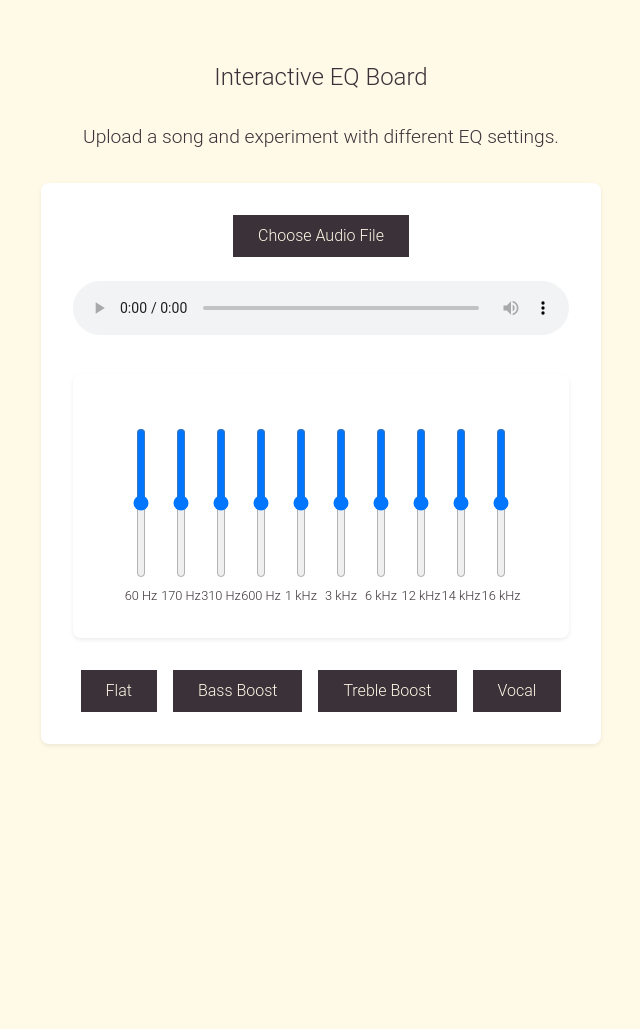
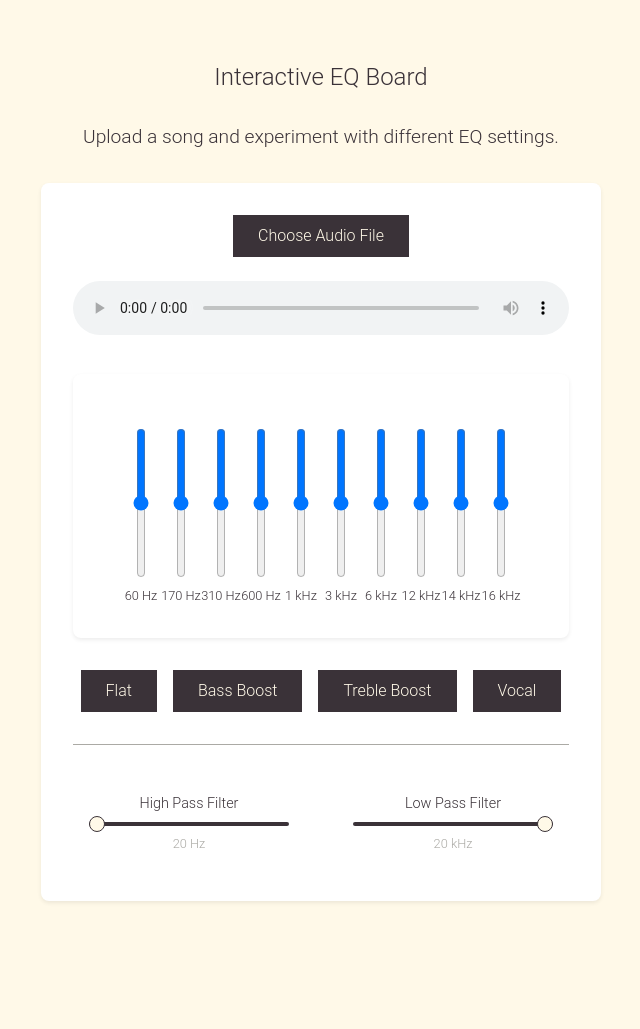
Before and after one commit to xnicolll/ui-eq-lab, a Flask app: page /examples in a window 1280 px wide. Shown: the part 297-1326 px from the top of the page, without its empty margins (319-959 px from the left). Before the commit the page ends 1042 px from the top, so only its background shows below. Run offline with Flask 3, Linux system fonts and the light colour scheme.

Commit message:
feat: high + low pass filters

```diff
--- a/static/css/style.css
+++ b/static/css/style.css
@@ -106,9 +106,9 @@ body {
     max-width: 1000px;
     margin: 0 auto;
     text-align: center;
-    height: 67vh;
+    min-height: 67vh;
     position: relative;
-    overflow: hidden;
+    overflow: visible;
     display: flex;
     flex-direction: column;
 }
@@ -193,7 +193,7 @@ p {
     display: flex;
     justify-content: center;
     align-items: center;
-    overflow: hidden;
+    overflow: visible;
 }
 
 .overview-graphic {
@@ -570,6 +570,7 @@ p {
     box-shadow: 0 0.125rem 0.25rem rgba(0, 0, 0, 0.075);
     margin: 2rem auto;
     max-width: 800px;
+    overflow: visible;
 }
 
 .audio-upload {
@@ -659,3 +660,51 @@ p {
     background-color: var(--light);
     color: var(--dark);
 }
+
+.pass-filters {
+    display: flex;
+    justify-content: center;
+    gap: 2rem;
+    margin-top: 2rem;
+    padding-top: 2rem;
+    border-top: 1px solid var(--accent);
+    flex-wrap: wrap;
+}
+
+.pass-filter {
+    display: flex;
+    flex-direction: column;
+    align-items: center;
+    gap: 0.5rem;
+    min-width: 200px;
+    padding: 1rem;
+}
+
+.pass-filter label {
+    font-size: 0.9rem;
+    color: var(--dark);
+}
+
+.pass-filter input[type="range"] {
+    width: 200px;
+    height: 4px;
+    -webkit-appearance: none;
+    background: var(--dark);
+    outline: none;
+    border-radius: 2px;
+}
+
+.pass-filter input[type="range"]::-webkit-slider-thumb {
+    -webkit-appearance: none;
+    width: 16px;
+    height: 16px;
+    background: var(--light);
+    border: 1px solid var(--dark);
+    border-radius: 50%;
+    cursor: pointer;
+}
+
+.pass-filter .frequency-value {
+    font-size: 0.8rem;
+    color: var(--accent);
+}
--- a/templates/examples.html
+++ b/templates/examples.html
@@ -69,6 +69,19 @@
                         <button class="preset-btn" data-preset="treble-boost">Treble Boost</button>
                         <button class="preset-btn" data-preset="vocal">Vocal</button>
                     </div>
+
+                    <div class="pass-filters">
+                        <div class="pass-filter">
+                            <label>High Pass Filter</label>
+                            <input type="range" id="high-pass" min="20" max="1000" value="20" step="1">
+                            <span class="frequency-value">20 Hz</span>
+                        </div>
+                        <div class="pass-filter">
+                            <label>Low Pass Filter</label>
+                            <input type="range" id="low-pass" min="1000" max="20000" value="20000" step="1">
+                            <span class="frequency-value">20 kHz</span>
+                        </div>
+                    </div>
                 </div>
             </div>
         </div>
@@ -81,21 +94,35 @@ document.addEventListener('DOMContentLoaded', function() {
     const fileInput = document.getElementById('audio-file');
     const eqControls = document.querySelectorAll('.eq-control');
     const presetButtons = document.querySelectorAll('.preset-btn');
+    const highPassSlider = document.getElementById('high-pass');
+    const lowPassSlider = document.getElementById('low-pass');
 
     // Audio context and nodes
     let audioContext;
     let source;
     let gainNode;
     let filters = [];
+    let highPassFilter;
+    let lowPassFilter;
 
     // Initialize audio context
     function initAudioContext() {
         if (!audioContext) {
             audioContext = new (window.AudioContext || window.webkitAudioContext)();
             gainNode = audioContext.createGain();
-            gainNode.connect(audioContext.destination);
 
-            // Create filters for each frequency band
+            // Create high and low pass filters
+            highPassFilter = audioContext.createBiquadFilter();
+            highPassFilter.type = 'highpass';
+            highPassFilter.frequency.value = 20;
+            highPassFilter.Q.value = 1;
+
+            lowPassFilter = audioContext.createBiquadFilter();
+            lowPassFilter.type = 'lowpass';
+            lowPassFilter.frequency.value = 20000;
+            lowPassFilter.Q.value = 1;
+
+            // Create EQ filters
             const frequencies = [60, 170, 310, 600, 1000, 3000, 6000, 12000, 14000, 16000];
             frequencies.forEach(freq => {
                 const filter = audioContext.createBiquadFilter();
@@ -106,11 +133,14 @@ document.addEventListener('DOMContentLoaded', function() {
                 filters.push(filter);
             });
 
-            // Connect filters in series
+            // Connect all filters in series
+            highPassFilter.connect(lowPassFilter);
             filters.reduce((prev, curr) => {
                 prev.connect(curr);
                 return curr;
-            }).connect(gainNode);
+            }, lowPassFilter).connect(gainNode);
+
+            gainNode.connect(audioContext.destination);
         }
     }
 
@@ -132,9 +162,27 @@ document.addEventListener('DOMContentLoaded', function() {
                     source.disconnect();
                 }
                 source = audioContext.createMediaElementSource(audioPlayer);
-                source.connect(filters[0]);
+                source.connect(highPassFilter);
             }, { once: true });
         }
+    });
+
+    // Handle high pass filter changes
+    highPassSlider.addEventListener('input', function() {
+        const freq = parseInt(this.value);
+        if (highPassFilter) {
+            highPassFilter.frequency.value = freq;
+        }
+        this.nextElementSibling.textContent = `${freq} Hz`;
+    });
+
+    // Handle low pass filter changes
+    lowPassSlider.addEventListener('input', function() {
+        const freq = parseInt(this.value);
+        if (lowPassFilter) {
+            lowPassFilter.frequency.value = freq;
+        }
+        this.nextElementSibling.textContent = `${freq} Hz`;
     });
 
     // EQ presets
```
